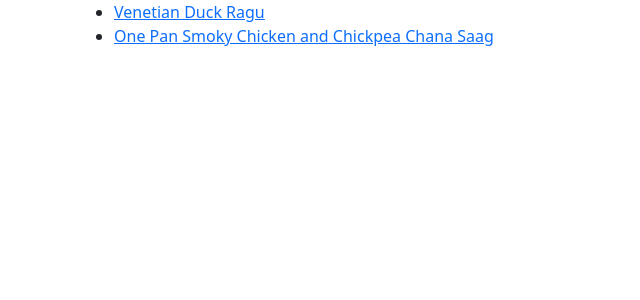
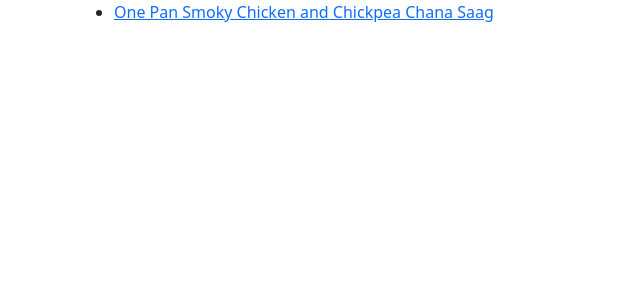
Before and after one commit to r1ch/recipes, a Jekyll site: the page built from index.html, in a window 1280 px wide. Shown: the top 300 px of the page, without its empty margins (0-640 px from the left). Built offline with Jekyll 4.4.1, drawn with Linux system fonts in a browser that asks for light colours.

Commit message:
Update weekly dinner recipes

```diff
--- a/_data/mealie.yml
+++ b/_data/mealie.yml
@@ -1,6 +1,3 @@
-- date: 2026-05-12
-  title: Venetian Duck Ragu
-  link: https://tiny-chicken.pikapod.net/g/home/shared/r/a563c90d-417a-4b82-9393-ccda6a277c2f
 - date: 2026-05-13
   title: One Pan Smoky Chicken and Chickpea Chana Saag
   link: https://tiny-chicken.pikapod.net/g/home/shared/r/1ba05a51-871a-499f-b021-e5e43e32fe37
```
